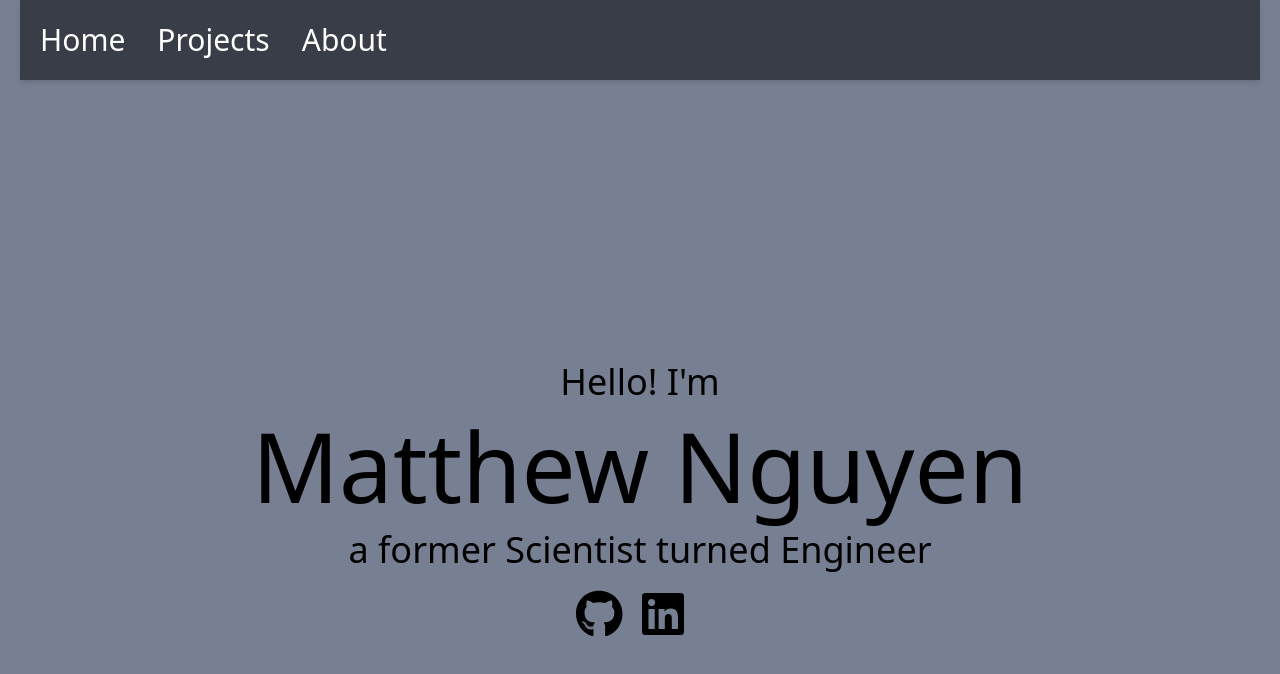
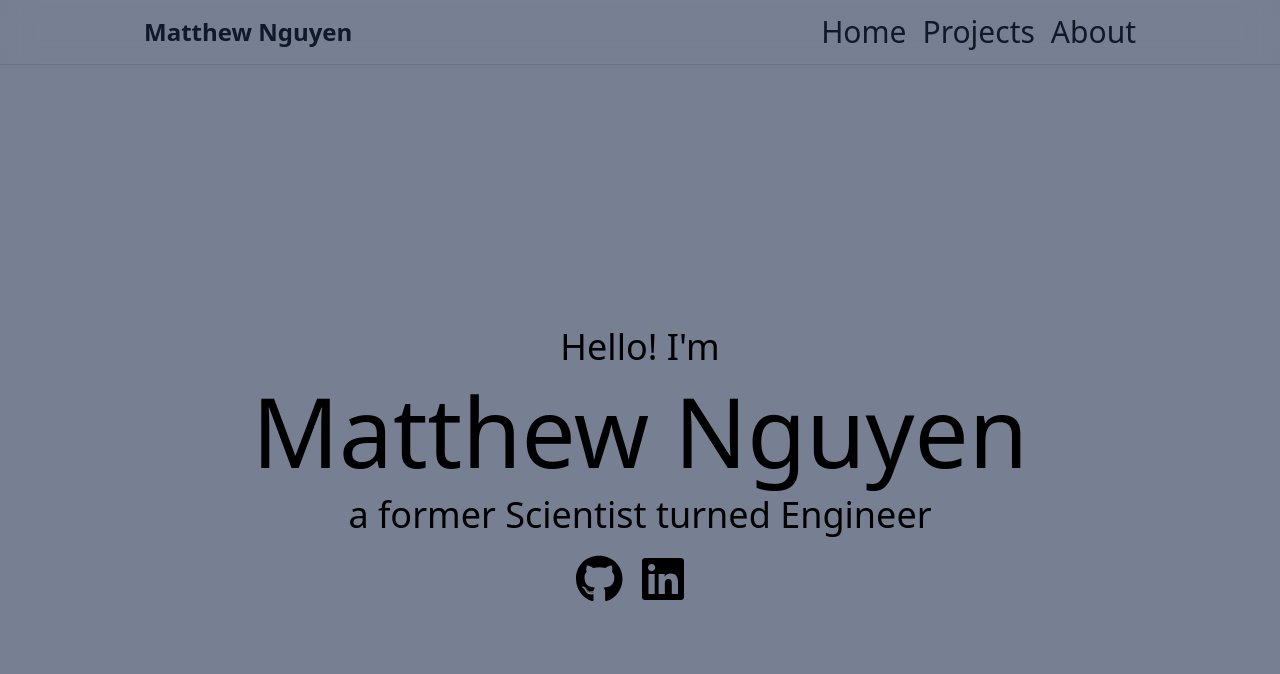
Before and after one commit to coosey/portfolio, a React (Create React App) app in the folder my-app/: page / in a window 1280 px wide. Shown: the top 674 px of the page. Built offline with nearby package versions, Linux system fonts and the light colour scheme.

Commit message:
updated navbar styling and added plugin

```diff
--- a/my-app/src/components/hero/index.jsx
+++ b/my-app/src/components/hero/index.jsx
@@ -5,7 +5,7 @@ export const Hero = (props) => {
   return (
     <div className="items-center h-min grid justify-between mt-20 sm:h-screen md:grid-cols-2 lg:grid-cols-2 xl:grid-cols-2 xl:text-2xl">
       <div className="sm: mb-10 xl:max-w-md">
-        <img src={require("../../assets/images/option-1.png")} alt="Matthew Nguyen" className="rgw-[80%] rounded-xl drop-shadow-2xl mx-auto xl:grid-cols-2" />
+        {/* <img src={require("../../assets/images/option-1.png")} alt="Matthew Nguyen" className="rgw-[80%] rounded-xl drop-shadow-2xl mx-auto xl:grid-cols-2" /> */}
       </div>
       <div className="text-lg font-pd-400 md:text-2xl ml-10">
         <div className="pb-5 md:pb-0">
--- a/my-app/src/components/navbar/index.jsx
+++ b/my-app/src/components/navbar/index.jsx
@@ -2,22 +2,23 @@ import { Link } from "react-router-dom";
 
 export const NavBar = () => {
   return (
-    <div>
-      <div className="bg-primary max-w-screen-xl shadow-md p-5 m-5 mt-0">
-        <nav className="text-3xl text-white font-nav-700">
-          <ul className="flex flex-row items-center w-full h-10 space-x-5 md:w-auto md:space-x-8">
-            <li className="hover:text-nav">
+    <nav className="sticky top-0 z-10 text-3xl backdrop-filter backdrop-blur-lg bg-opacity-30 border-b border-gray-500">
+      <div className="max-w-5xl mx-auto px-4">
+        <div className="flex items-center justify-between h-16 text-gray-900">
+          <span className="text-2xl font-semibold">Matthew Nguyen</span>
+          <ul className="flex space-x-4">
+            <li>
               <Link to="/">Home</Link>
             </li>
-            <li className="hover:text-nav">
+            <li>
               <Link to="/projects">Projects</Link>
             </li>
-            <li className="hover:text-nav">
+            <li>
               <Link to="/about">About</Link>
             </li>
           </ul>
-        </nav>
+        </div>
       </div>
-    </div>
+    </nav>
   )
 };
--- a/my-app/tailwind.config.js
+++ b/my-app/tailwind.config.js
@@ -1,3 +1,5 @@
+const plugin = require('tailwindcss/plugin');
+
 module.exports = {
   content: [
     "./src/**/*.{js,jsx}",
@@ -23,5 +25,21 @@ module.exports = {
       }
     },
   },
-  plugins: [],
+  plugins: [
+    plugin(function ({ addVariant, e, postcss }) {
+      addVariant('firefox', ({ container, separator }) => {
+      const isFirefoxRule = postcss.atRule({
+        name: '-moz-document',
+        params: 'url-prefix()',
+      });
+      isFirefoxRule.append(container.nodes);
+      container.append(isFirefoxRule);
+      isFirefoxRule.walkRules((rule) => {
+        rule.selector = `.${e(
+        `firefox${separator}${rule.selector.slice(1)}`
+        )}`;
+      });
+      });
+    }),
+  ],
 }
```
